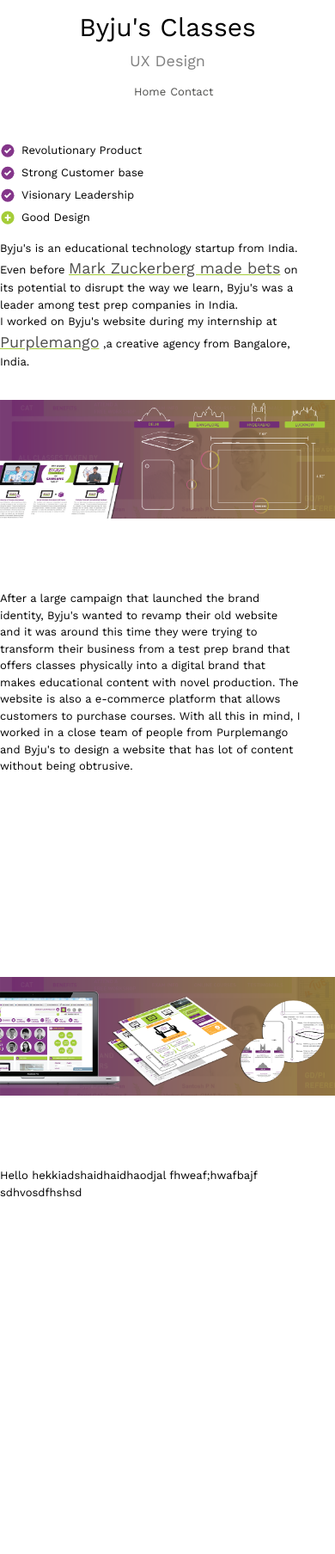
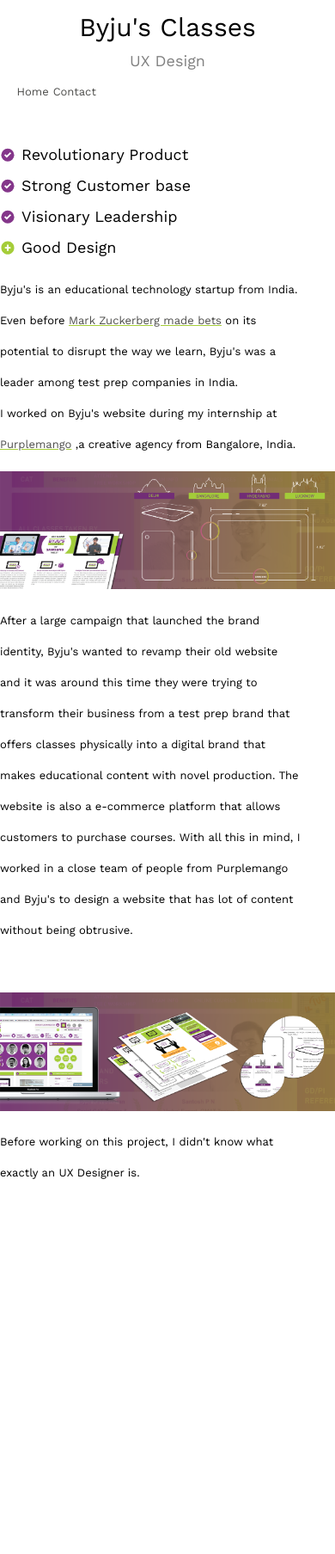
Before and after one commit to bedadala92/New-Portfolio, a Jekyll site: the page built from byjus/index.html, in a window 390 px wide. Shown: the whole page at 86% size. Built offline with Jekyll 4.4.1, drawn with Linux system fonts in a browser that asks for light colours; Markdown is read by kramdown in place of the engine named in the settings; after the commit the page ends 1760 px from its top, so only the background shows below that.

Commit message:
spacing all looks good

```diff
--- a/_includes/byjus.html
+++ b/_includes/byjus.html
@@ -1,12 +1,12 @@
 <div class="home-wrap"><div class="header-position"><div class="heading"><div id="brand">Byju's Classes</div><div id="categeory">UX Design</div></div><div class="subnav"><ul><li><a href="#home">Home</a></li><li><a href="#resume">Contact</a></li></ul></div></div><section class="about"><div class="intro"><div class="check"></div><span>Revolutionary Product</br></span><div class="check"></div><span>Strong Customer base</br></span><div class="check"></div><span>Visionary Leadership</br></span><div class="plus"></div><span>Good Design</br></span><p>Byju's is an educational technology startup from India. Even before
-<a href='http://www.businessinsider.com/mark-zuckerberg-invests-byju-indian-education-startup-2016-9' style='font-size:18px'>
+<a href='http://www.businessinsider.com/mark-zuckerberg-invests-byju-indian-education-startup-2016-9'>
 Mark Zuckerberg made bets</a>
 on its potential to disrupt the way we learn, Byju's was a leader among test prep companies in India.
 </br>
 I worked on Byju's website during my internship at
-<a href='http://www.purplemango.in/' style='font-size:18px'>Purplemango</a>
-,a creative agency from Bangalore, India.</p></div></section></div><div id="byjus01"><img src="/assets/img/hp_gallery_tn/byjus_01.png"/></div><div class="home-wrap"><div class="header-position"><div class="heading"></div></div><section class="about"><div class="intro"><p>After a large campaign that launched the brand identity, Byju's wanted to revamp their old website and it was
+<a href='http://www.purplemango.in/'>Purplemango</a>
+,a creative agency from Bangalore, India.</p></div></section></div><div id="byjus01"><img src="/assets/img/hp_gallery_tn/byjus_01.png"/></div><div class="home-wrap"><div class="header-position"><div class="heading"></div></div><section class="about"><div style="margin-top:0px" class="intro"><p>After a large campaign that launched the brand identity, Byju's wanted to revamp their old website and it was
 around this time they were trying to transform their business from a test prep brand that offers classes physically
 into a digital brand that makes educational content with novel production. The website is also a e-commerce platform that
 allows customers to purchase courses. With all this in mind, I worked in a close team of people from Purplemango and Byju's
-to design a website that has lot of content without being obtrusive.<br></p></div></section></div><div id="byjus02"><img src="/assets/img/hp_gallery_tn/byjus_02.png"/></div><div class="home-wrap"><div class="header-position"><div class="heading"></div></div><section class="about"><div class="intro"><p>Hello hekkiadshaidhaidhaodjal fhweaf;hwafbajf sdhvosdfhshsd</p></div></section></div>
+to design a website that has lot of content without being obtrusive.<br></p></div></section></div><div id="byjus02"><img src="/assets/img/hp_gallery_tn/byjus_02.png"/></div><div class="home-wrap"><div class="header-position"><div class="heading"></div></div><section class="about"><div style="margin-top:0px" class="intro"><p>Before working on this project, I didn't know what exactly an UX Designer is.</p></div></section></div>
--- a/assets/css/main.css
+++ b/assets/css/main.css
@@ -765,6 +765,9 @@
   background-size: cover;
   position: center; }
 
+.intro p, a {
+  font-size: 18px; }
+
 p a {
   text-decoration: underline;
   -moz-text-decoration-color: #a5cd39;
@@ -797,7 +800,13 @@
     margin: 0 auto;
     width: -webkit-fit-content;
     width: -moz-fit-content;
-    width: fit-content; } }
+    width: fit-content; }
+  .intro p, a {
+    font-size: 13px;
+    line-height: 2em; }
+  span {
+    font-size: 13px;
+    line-height: 2em; } }
 
 @media (max-width: 415px) {
   .heading {
@@ -807,22 +816,20 @@
     margin-top: 15px; }
   .heading #categeory {
     margin-bottom: 15px; }
-  a {
-    padding: 0;
+  .intro p, a {
     font-size: 13px;
-    line-height: 1.5em; }
-  p {
-    font-size: 13px;
-    line-height: 1.5em; }
-  p a {
-    font-size: 13px;
-    line-height: 1.5em; }
-  .intro {
-    font-size: 13px; }
-  .subnav {
-    width: 100%; }
-  ul {
-    margin: 0 auto;
-    width: -webkit-fit-content;
-    width: -moz-fit-content;
-    width: fit-content; } }
+    padding: 0px; }
+    .intro p span, a span {
+      font-size: 13px;
+      line-height: 2em; }
+    .intro p .subnav, a .subnav {
+      width: 100%; }
+    .intro p ul, a ul {
+      margin: 0 auto;
+      width: -webkit-fit-content;
+      width: -moz-fit-content;
+      width: fit-content; }
+    .intro p p, a p {
+      font-size: 13px; }
+    .intro p p a, a p a {
+      font-size: 13px; } }
```
Also changed, not shown: _jadefiles/byjus.jade (+5 -5 lines), assets/css/3-layouts/byjus.sass (+24 -16 lines).
